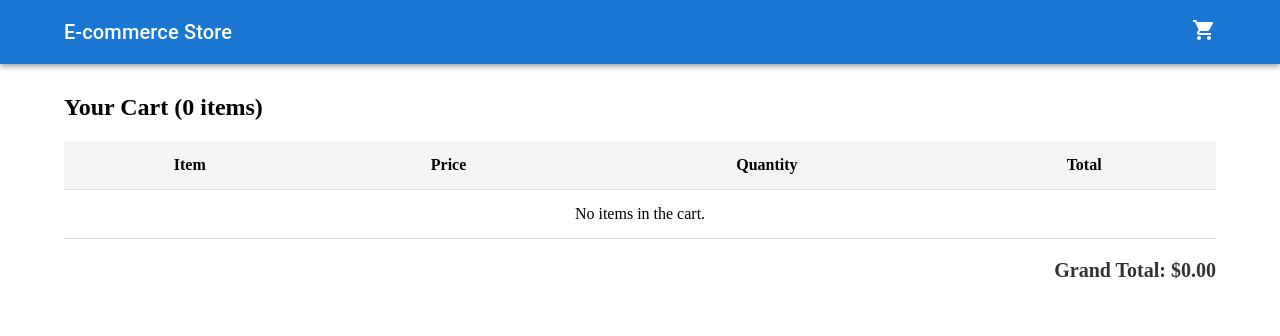
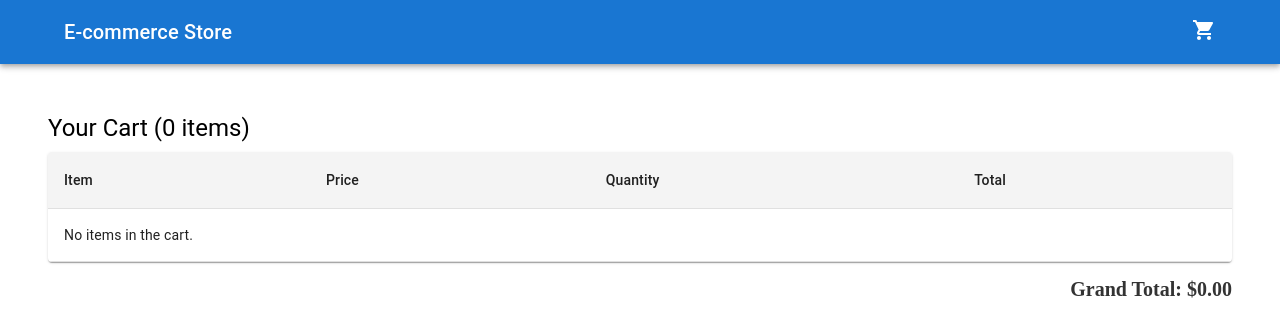
Before and after one commit to Hafsa-creator/redux-toolkit, a React (Vite) app: page /cart-items in a window 1280 px wide. Shown: the top 336 px of the page. Built offline with nearby package versions, Linux system fonts and the light colour scheme.

Commit message:
styling components

```diff
--- a/src/components/CartContainer.jsx
+++ b/src/components/CartContainer.jsx
@@ -1,7 +1,8 @@
 import React from 'react';
 import { NavLink } from 'react-router-dom';
-// stylesheet
+// material ui
 import "./stylesheets/cart.modules.css";
+import { Box, Typography, Table, TableBody, TableCell, TableContainer, TableHead, TableRow, Button, Paper } from '@mui/material';
 // redux toolkit
 import { useDispatch, useSelector } from 'react-redux';
 import { addItemsToCart, removeItemsFromCart } from '../features/cartSlice';
@@ -38,55 +39,64 @@ const CartPage = () => {
 
 
     return (
-        <div className='cart-container'>
+        <Box sx={{ p: 2, m: 4 }}>
+
             {/* Cart Header */}
-            <h2 className="cart-title">Your Cart ({totalItems} items)</h2>
+            <Typography variant="h5" gutterBottom>
+                Your Cart ({totalItems} items)
+            </Typography>
 
             {/* Cart Table */}
-            <table className="cart-table">
-                <thead>
-                    <tr>
-                        <th>Item</th>
-                        <th>Price</th>
-                        <th>Quantity</th>
-                        <th>Total</th>
-                    </tr>
-                </thead>
+            <TableContainer component={Paper}>
+                <Table>
 
+                    {/* table header */}
+                    <TableHead sx={{ backgroundColor: '#f4f4f4' }}>
+                        <TableRow>
+                            <TableCell>Item</TableCell>
+                            <TableCell>Price</TableCell>
+                            <TableCell>Quantity</TableCell>
+                            <TableCell>Total</TableCell>
+                        </TableRow>
+                    </TableHead>
+
+                    {/* table body */}
+                    <TableBody>
                         {Object.keys(cartItems).length > 0 ? (
                             Object.values(cartItems).map(item => (
 
-                        <tbody key={item?.id}>
-                            <tr>
-                                <td className="cart-item">
-                                    <img src={item?.image} alt="Product Image" width='79px' height='88px' />
+                                <TableRow key={item?.id}>
+                                    <TableCell>
+                                        <div className='cart-item'>
+                                            <img src={item?.image} alt="Product Image" />
                                             <NavLink to={`/product-details/${item?.id}`} style={{ textDecoration: 'none', color: 'black' }}>
-                                        <span className="item-title">{item?.title}</span>
+                                                <span>{item?.title}</span>
                                             </NavLink>
-                                </td>
-                                <td className="cart-price"> {item?.price} </td>
-                                <td className="cart-quantity">
+                                        </div>
+                                    </TableCell>
+                                    <TableCell> {item?.price} </TableCell>
+                                    <TableCell className="cart-quantity">
                                         <button className="quantityBtn" onClick={() => removeItem(item)}>-</button>
                                         <span>{item?.quantity}</span>
                                         <button className="quantityBtn" onClick={() => addItem(item)}>+</button>
-                                </td>
-                                <td className="cart-total">${(item?.quantity * item?.price).toFixed(2)}</td>
-                            </tr>
-                        </tbody>
+                                    </TableCell>
+                                    <TableCell>${(item?.quantity * item?.price).toFixed(2)}</TableCell>
+                                </TableRow>
                             ))
                         ) : (
-                    <tr>
-                        <td colSpan="4">No items in the cart.</td>
-                    </tr>
+                            <TableRow>
+                                <TableCell colSpan={4}>No items in the cart.</TableCell>
+                            </TableRow>
                         )}
-            </table>
+                    </TableBody>
+                </Table>
+            </TableContainer>
 
             {/* sub-total */}
-            <div className="total">
-                <span>Grand Total: </span>
-                <span>${subTotal.toFixed(2)}</span>
-            </div>
-        </div >
+            <Box className='total' sx={{ mt: 2 }}>
+                Grand Total: ${subTotal.toFixed(2)}
+            </Box>
+        </Box>
     );
 };
 
--- a/src/components/stylesheets/cart.modules.css
+++ b/src/components/stylesheets/cart.modules.css
@@ -1,36 +1,13 @@
-.cart-container {
-    width: 90%;
-    margin: 30px auto;
-}
-
-.cart-title {
-    margin-bottom: 20px;
-}
-
-.cart-table {
-    width: 100%;
-    border-collapse: collapse;
-    margin-bottom: 20px;
-}
-
-.cart-table th, td {
-    padding: 15px;
-    text-align: center;
-    border-bottom: 1px solid #ddd;
-}
-
-.cart-table th {
-    background-color: #f4f4f4;
-}
-
 .cart-item {
     display: flex;
     align-items: center;
-    justify-content: left;
+    justify-content: flex-start;
 }
 
-.item-title {
-    margin-left: 30px;
+.cart-item img {
+    padding: 20px;
+    width: 82px;
+    height: 88px;
 }
 
 .quantityBtn {
@@ -45,12 +22,6 @@
     cursor: pointer;
 }
 
-.cart-summary {
-    text-align: right;
-    font-size: 18px;
-    margin-top: 20px;
-}
-
 .total {
     color: #333;
     text-align: right;
```
Lines whose indentation alone changed are shown as unchanged.
